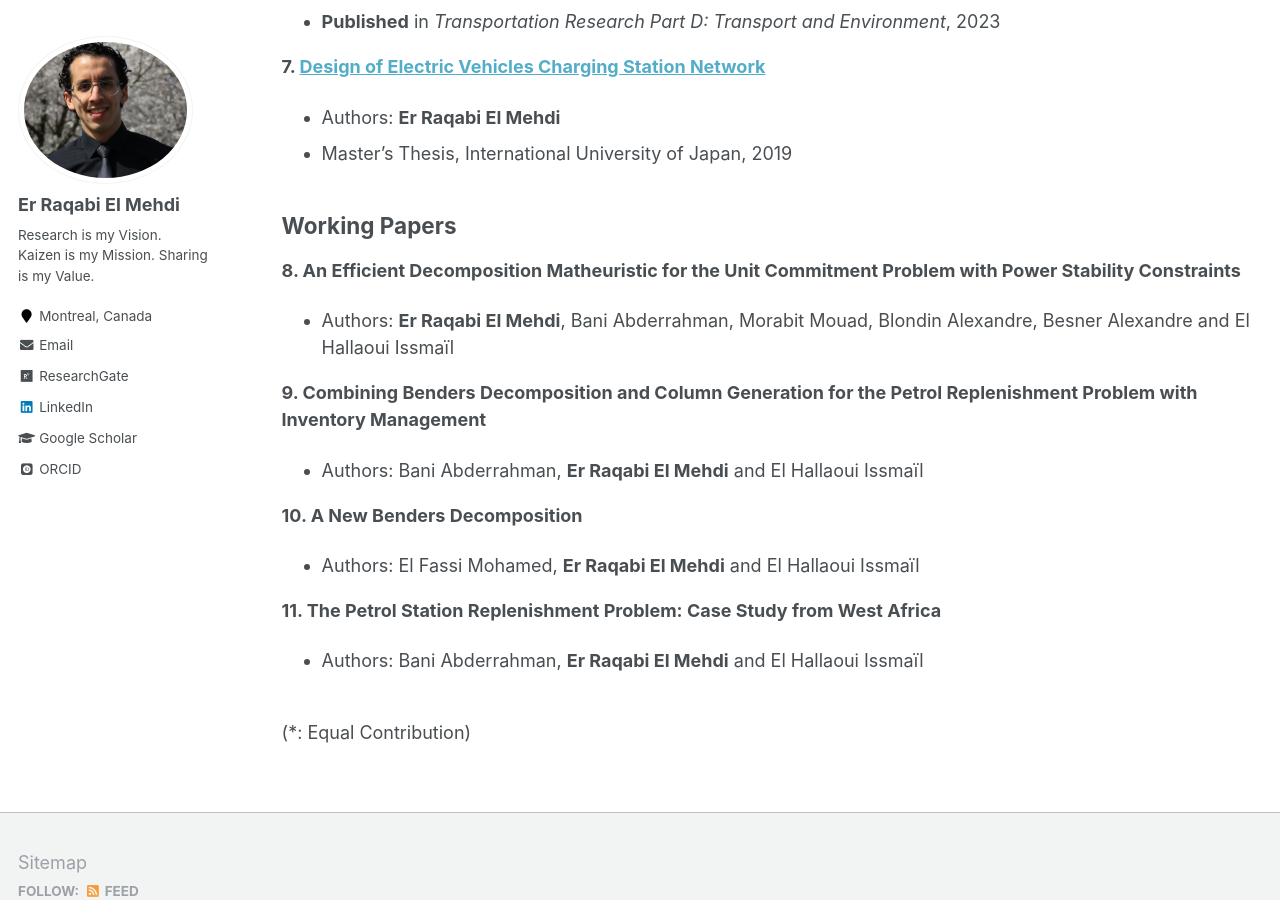
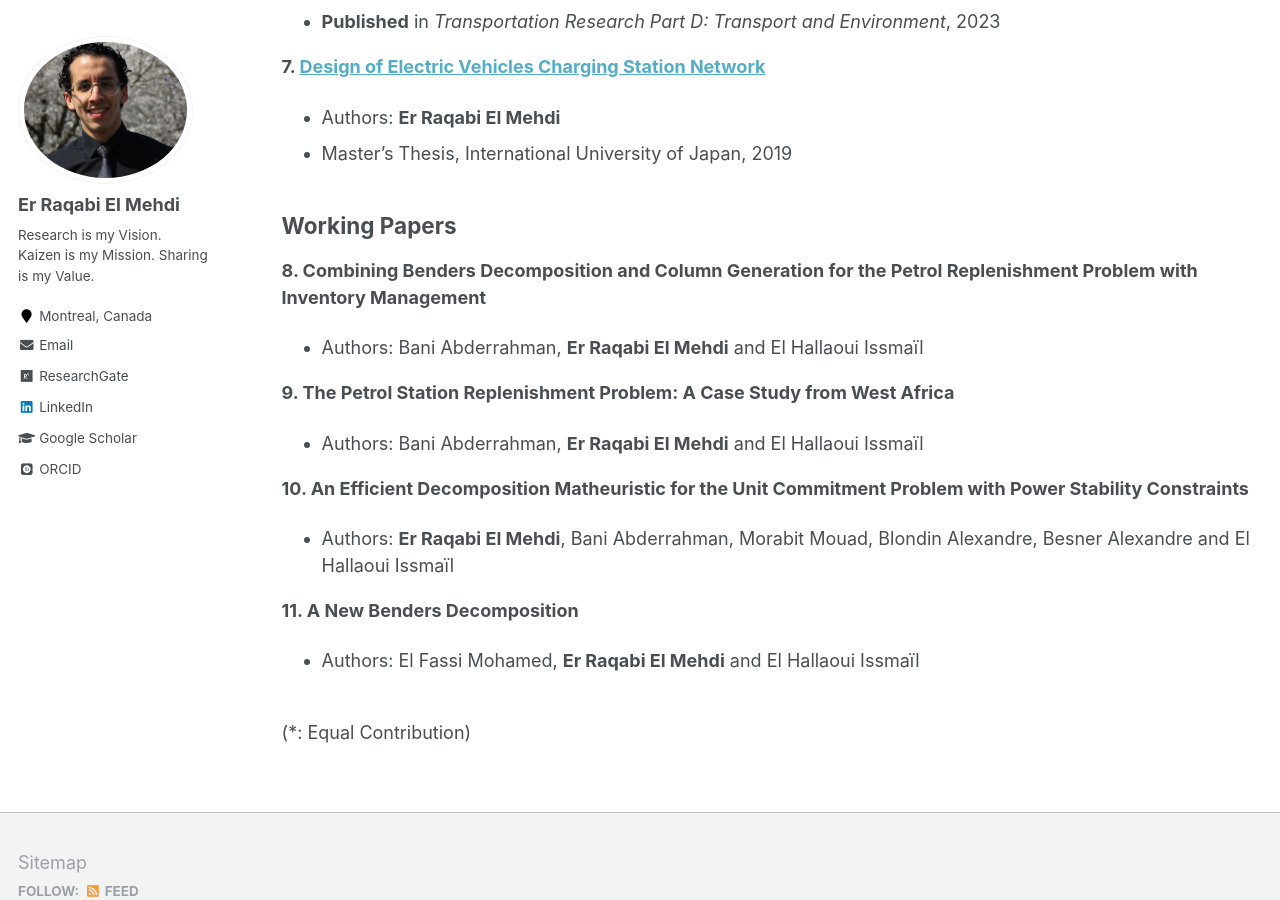
Before and after one commit to RqbMedi/rqbmedi.github.io, a Jekyll site: the page built from _pages/publications.md, in a window 1280 px wide and 900 px high, scrolled down 1447 px. Built offline with Jekyll 4.4.1, drawn with Linux system fonts in a browser that asks for light colours; some web fonts are replaced.

```diff
--- a/_pages/publications.md
+++ b/_pages/publications.md
@@ -50,17 +50,18 @@ Published & Under Review
 Working Papers
 ------
 
-**8. An Efficient Decomposition Matheuristic for the Unit Commitment Problem with Power Stability Constraints**
+**8. Combining  Benders Decomposition and Column Generation for the Petrol Replenishment Problem with Inventory Management**
+ - Authors: Bani Abderrahman, **Er Raqabi El Mehdi** and El Hallaoui Issmaïl
+
+**9. The Petrol Station Replenishment Problem: A Case Study from West Africa**
+ - Authors: Bani Abderrahman, **Er Raqabi El Mehdi** and El Hallaoui Issmaïl
+
+**10. An Efficient Decomposition Matheuristic for the Unit Commitment Problem with Power Stability Constraints**
  - Authors: **Er Raqabi El Mehdi**, Bani Abderrahman, Morabit Mouad, Blondin Alexandre, Besner Alexandre and El Hallaoui Issmaïl
 
-**9. Combining  Benders Decomposition and Column Generation for the Petrol Replenishment Problem with Inventory Management**
- - Authors: Bani Abderrahman, **Er Raqabi El Mehdi** and El Hallaoui Issmaïl
-
-**10. A New Benders Decomposition**
+**11. A New Benders Decomposition**
  - Authors: El Fassi Mohamed, **Er Raqabi El Mehdi** and El Hallaoui Issmaïl
 
-**11. The Petrol Station Replenishment Problem: Case Study from West Africa**
- - Authors: Bani Abderrahman, **Er Raqabi El Mehdi** and El Hallaoui Issmaïl
 
 <br>
 (*: Equal Contribution)
```
